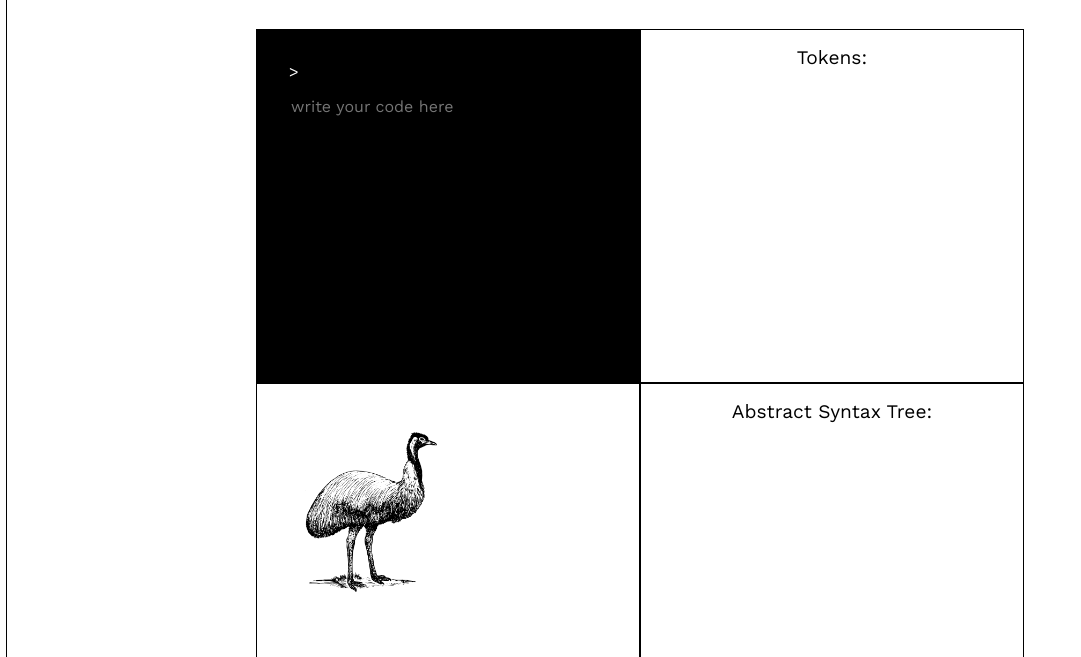
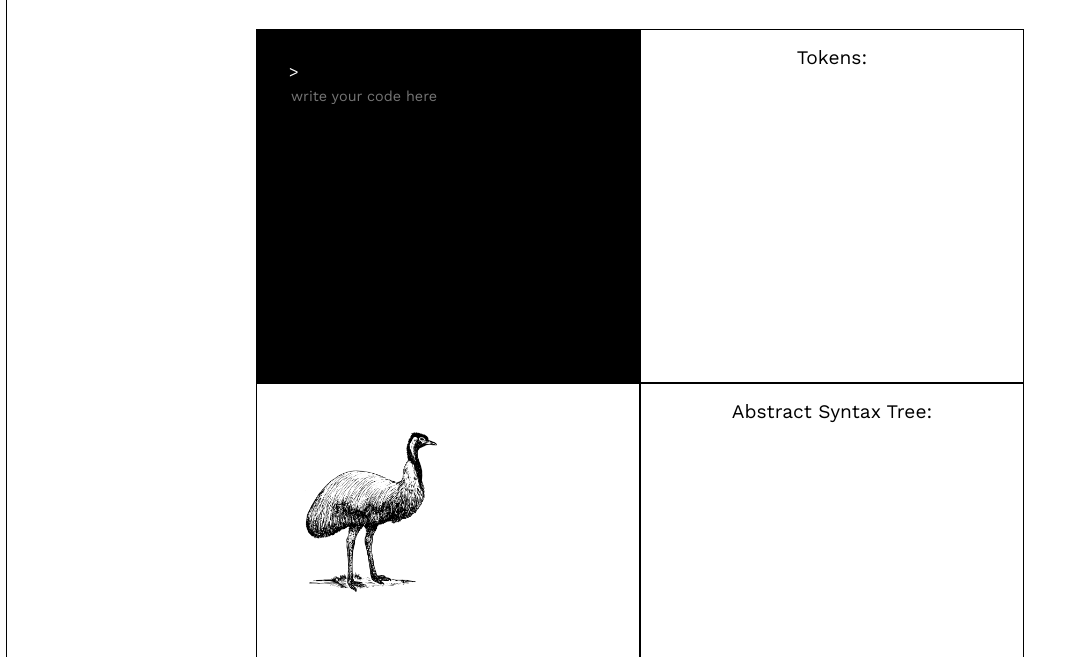
Before and after one commit to MatthewBurstein/emu, a website: page index.html in a window 1280 px wide. Shown: the part 105-762 px from the top of the page, without its empty margins (0-1081 px from the left). Drawn offline with nearby package versions, Linux system fonts and the light colour scheme.

Commit message:
Frontend ready.

```diff
--- a/public/general.css
+++ b/public/general.css
@@ -53,10 +53,14 @@ body {
   border: none;
   color: white;
   font-family: Work Sans;
-  font-size: 1em;
+  font-size: 0.9em;
   width: 95%;
   resize: none;
-  height: 3em;
+  height: 2em;
+}
+
+.write_code_form:hover {
+  background-color: #4d4d4d;
 }
 
 input:-webkit-autofill {
```
